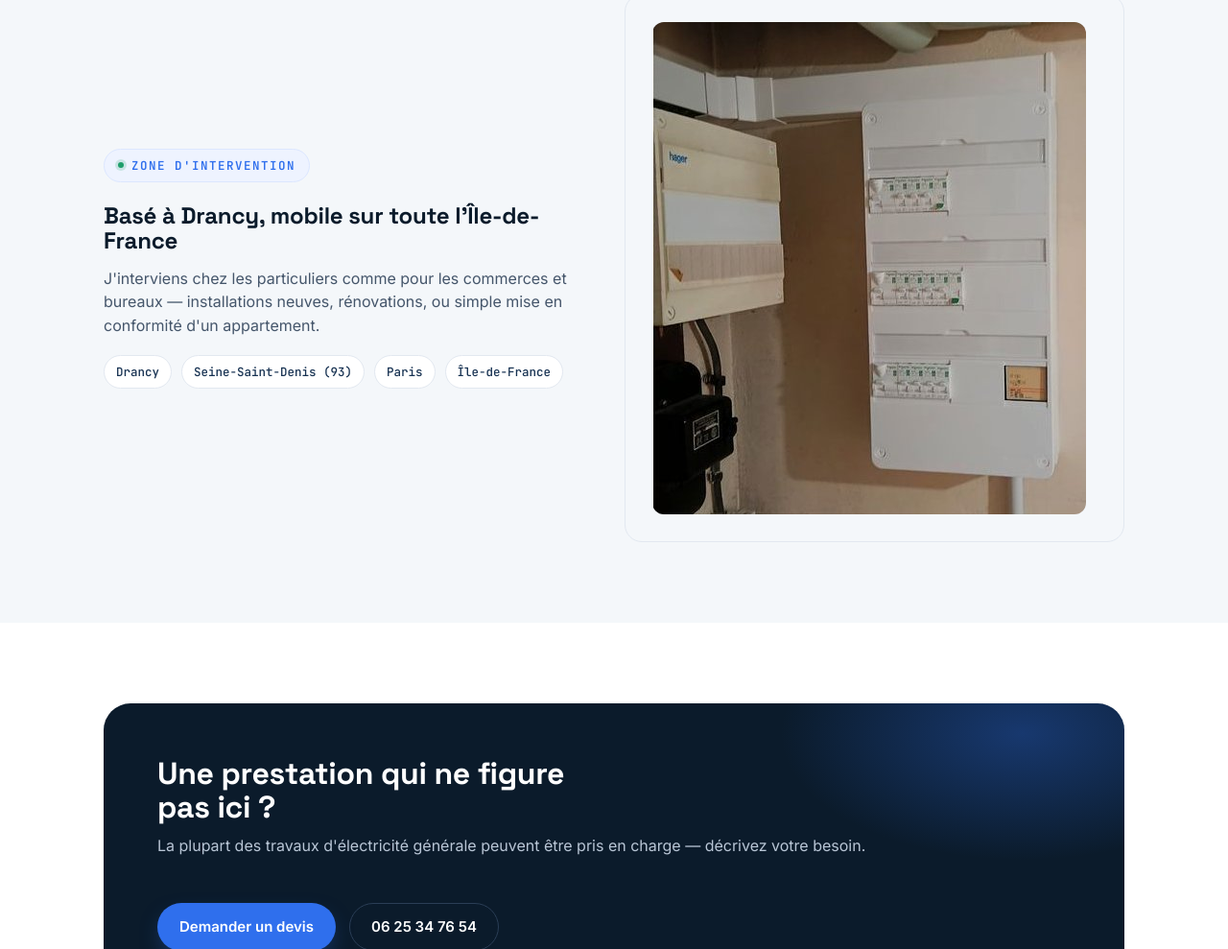
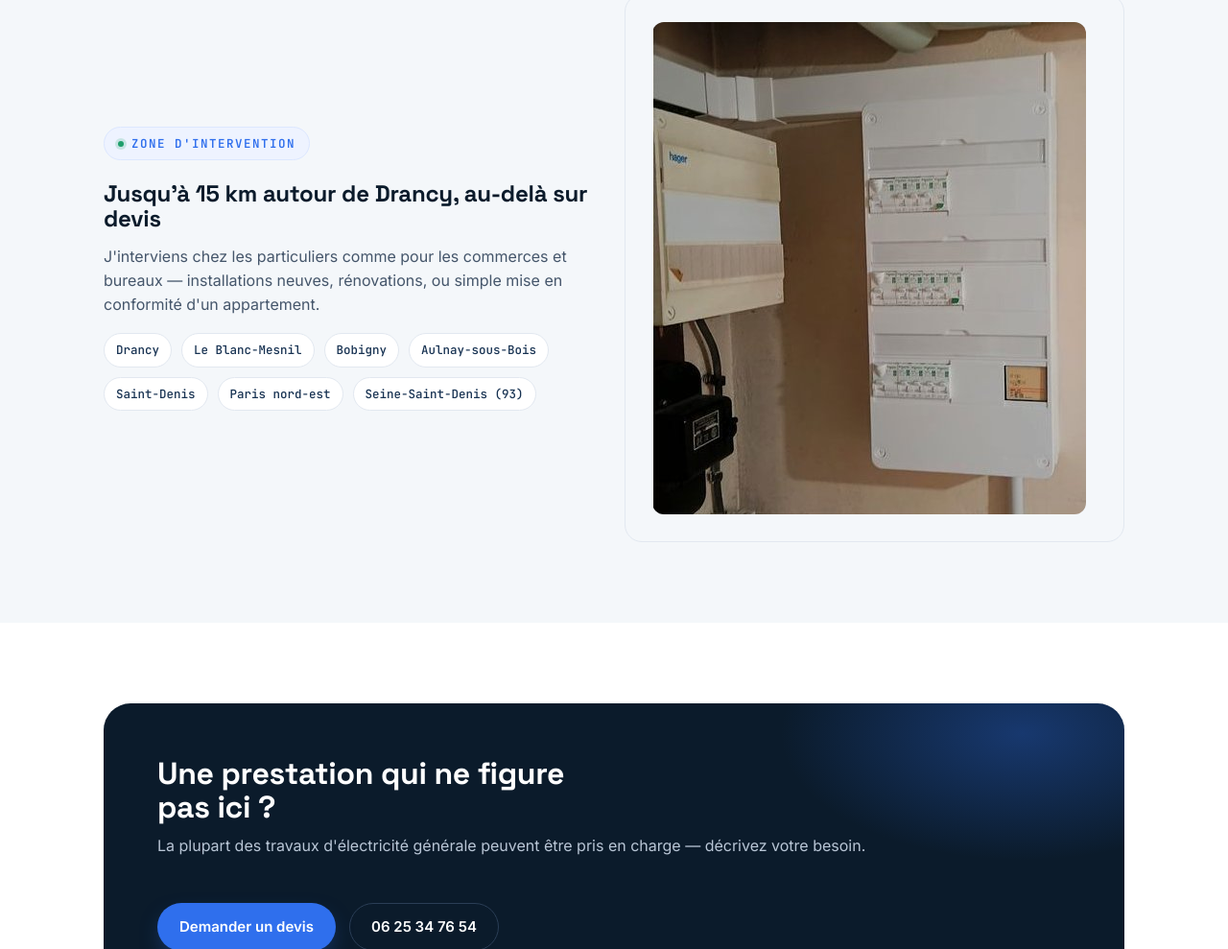
Before and after one commit to sajjadkalil93/brelec-site, a plain HTML site: page services.html in a window 1280 px wide. Shown: the part 1475-2464 px from the top of the page at 96% size. Drawn offline with Linux system fonts and the light colour scheme.

Commit message:
Correction Zone intervention et bug demander devis

```diff
--- a/services.html
+++ b/services.html
@@ -123,13 +123,16 @@
   <div class="wrap grid-2" style="align-items:center;">
     <div>
       <div class="eyebrow"><span class="dot"></span>Zone d'intervention</div>
-      <h2>Basé à Drancy, mobile sur toute l'Île-de-France</h2>
+      <h2>Jusqu'à 15 km autour de Drancy, au-delà sur devis</h2>
       <p style="margin-top:14px; color:#45566B;">J'interviens chez les particuliers comme pour les commerces et bureaux — installations neuves, rénovations, ou simple mise en conformité d'un appartement.</p>
       <div class="zone-tags">
         <span>Drancy</span>
+        <span>Le Blanc-Mesnil</span>
+        <span>Bobigny</span>
+        <span>Aulnay-sous-Bois</span>
+        <span>Saint-Denis</span>
+        <span>Paris nord-est</span>
         <span>Seine-Saint-Denis (93)</span>
-        <span>Paris</span>
-        <span>Île-de-France</span>
       </div>
     </div>
     <div class="zone-box">
```
Also changed, not shown: contact.html (+2 -2 lines), index.html (+1 -0 lines), 1 other file.
